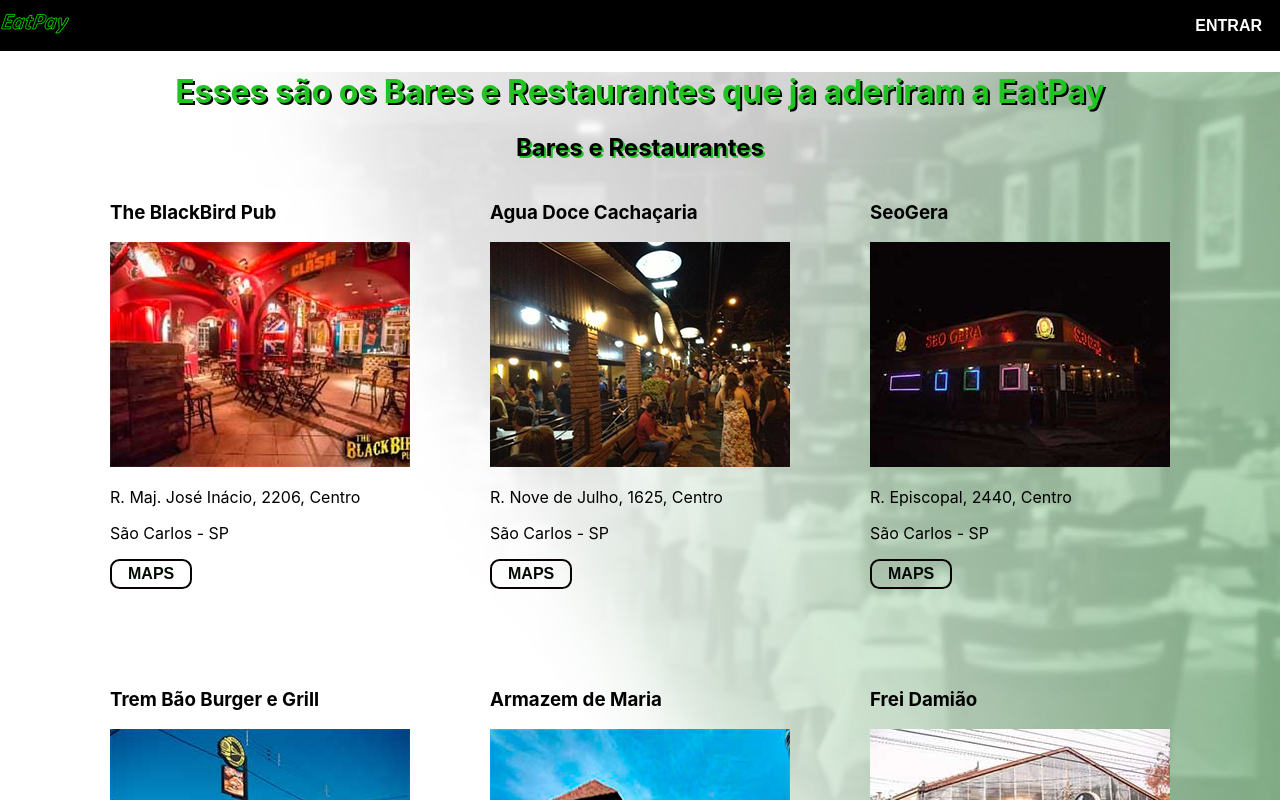
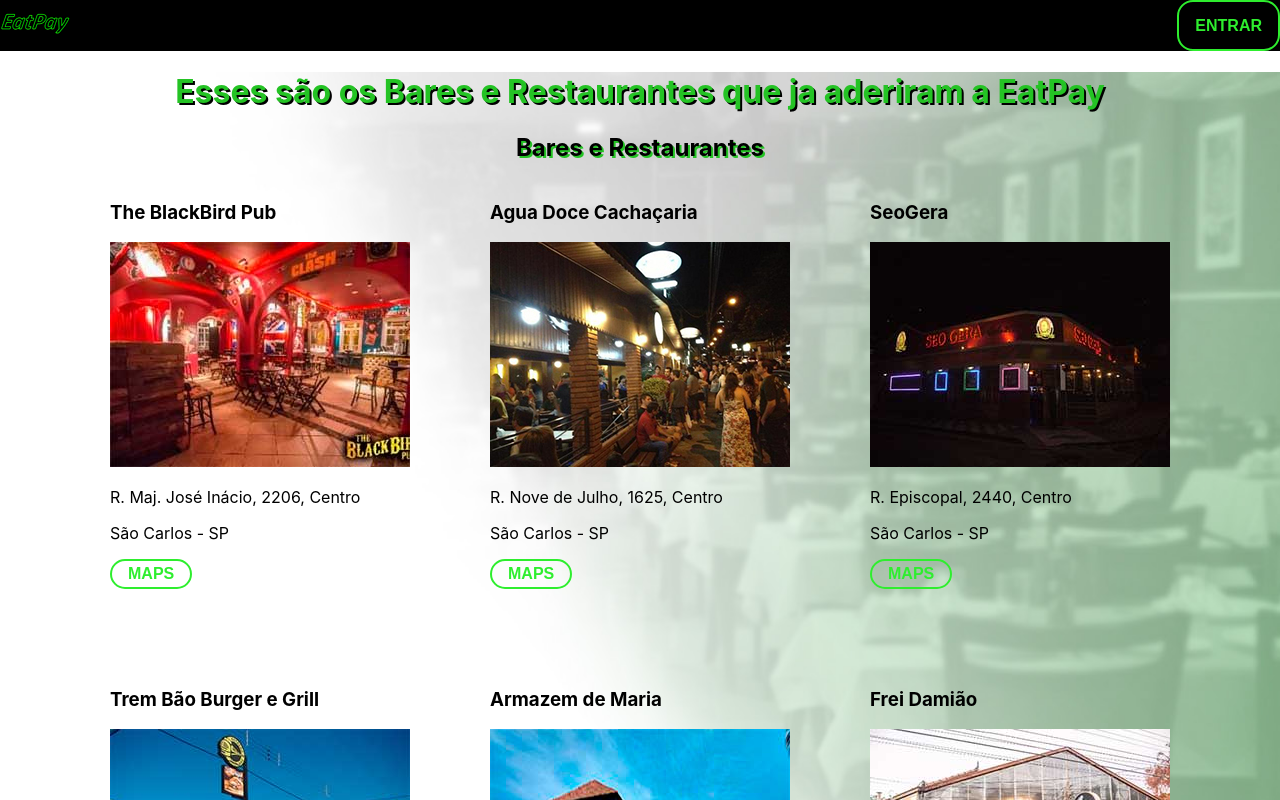
Before and after one commit to alexverrilo/Projeto, a React (Create React App) app in the folder projetointegrador-front-end/: page /bares-restaurantes in a window 1280 px wide. Shown: the top 800 px of the page. Built offline with nearby package versions, Linux system fonts and the light colour scheme.

Commit message:
Editado CSS PaginaPrincipal e Botao

```diff
--- a/projetointegrador-front-end/src/components/Parceiro.tsx
+++ b/projetointegrador-front-end/src/components/Parceiro.tsx
@@ -1,6 +1,6 @@
 import { FunctionComponent, useState } from "react"
 import Pagina from '../components/Pagina'
-import styles from '../styles/PaginaBaresRestaurantes.module.css'
+import Botao from "./Botao"
 
 type Props = {
     id: number
@@ -23,7 +23,8 @@
             <img src={ urlImg } alt={`Foto da fachada do ${nome}`} />
             <p>{local}</p>
             <p>{estado}</p>
-            <button onClick={botaobaresclicado} className={`${styles.btn} ${styles.first} `}>MAPS</button>
+            <Botao>MAPS</Botao>
+            {/* <button onClick={botaobaresclicado} className={`${styles.btn} ${styles.first} `}>MAPS</button> */}
             {
                 (ativado) && <iframe src={ urlGoogleMaps } width="200" height="300" style={{border:0}} loading="lazy"></iframe>
             }
--- a/projetointegrador-front-end/src/pages/principal.tsx
+++ b/projetointegrador-front-end/src/pages/principal.tsx
@@ -30,27 +30,26 @@
                         Ja pensou em ir no seu restaurante preferido sem ter que ficar esperando em filas?<br/>
                         Podendo reservar sua mesa e pagar como quiser!
                     </h2>
-                </header>
-
-
-
-
-
                     <div>
                         <h2>Bares e Restaurantes</h2>
-                     <p>Saiba aqui quais são os BARES e RESTAURANTES que ja aderiram a EatPay. Uma forma nova de pagamento para facilitar a sua diversao.</p>
-                     <NavLink to="/bares-restaurantes"> veja aqui </NavLink>
-                     <h4> Nos da EatPay viemos para mudar o conceito de pagamentos facilitando você nosso cliente, uma proposta nova, você parcelar seus pagamentos naquele momento que você tem a vontade de sair para comer fora ou mesmo tomar uma com os amigos, porem o orcamento esta curto.
+                        {/* <p>Saiba aqui quais são os BARES e RESTAURANTES que ja aderiram a EatPay. Uma forma nova de pagamento para facilitar a sua diversao.</p> */}
+                        <NavLink to="/bares-restaurantes"> Clique aqui e saiba quais são os BARES e RESTAURANTES que ja aderiram a EatPay.<br/>
+                        Uma forma nova de pagamento para facilitar a sua diversao. </NavLink>
+                        <h4 className={styles.p}> Nos da EatPay viemos para mudar o conceito de pagamentos facilitando você nosso cliente, uma proposta nova, você parcelar seus pagamentos naquele momento que você tem a vontade de sair para comer fora ou mesmo tomar uma com os amigos, porem o orcamento esta curto.
                         Sim, isso mesmo iremos parcelar seus pedidos, mas não é apenas essa vantagem,
                         clique aqui e veja todas as nossas funcionalidades.</h4>
+                    </div>
+                </header>
+                <div className={styles.body}>
                     <h3>Quer se tornar nosso parceiro ?</h3>
-                     <p>Preencha nosso formulário de interesse e entraremos em contato através do nosso setor comercial..</p>
+                    <p>Preencha nosso formulário de interesse,<br/>
+                        que entraremos em contato através do nosso setor comercial.</p>
                     <p> <input onChange={ inputChange } placeholder="Nome" /></p>
                     <p> <input onChange={ inputChange } placeholder="E-Mail"/></p>
                     <p> <input onChange={ inputChange } placeholder="Telefone para contato"/></p>
                     <p> <input onChange={ inputChange } placeholder="Cidade"/></p>
                     <p> <input onChange={ inputChange } placeholder="Assunto"/></p>
-                     <button onClick={ botaoenviarclicado }> Enviar </button>
+                    <Botao>ENVIAR</Botao>
                 </div>
             </div>
         </Pagina>
--- a/projetointegrador-front-end/src/styles/Botao.module.css
+++ b/projetointegrador-front-end/src/styles/Botao.module.css
@@ -4,9 +4,9 @@
        -moz-appearance: none;
             appearance: none;
     background-color: transparent;
-    border: 2px solid rgb(0, 0, 0);
-    border-radius: 0.6em;
-    color: #ffffff;
+    border: 2px solid rgb(46, 238, 46);
+    border-radius: 1.0em;
+    color: rgb(46, 238, 46);
     cursor: pointer;
     font-size: 1rem;
     font-weight: 400;
@@ -25,7 +25,7 @@
     }
 
     .btn:hover, .btn:focus {
-      color: rgb(46, 238, 46);
+      color: rgb(255, 255, 255);
       outline: 0;
     }
 
@@ -34,5 +34,5 @@
       transition: box-shadow 300ms ease-in-out, color 300ms ease-in-out;
     }
     .first:hover {
-      box-shadow: 0 0 40px 40px rgb(0, 0, 0) inset;
+      box-shadow: 0 0 10px 10px rgb(46, 238, 46) inset;
     }
--- a/projetointegrador-front-end/src/styles/PaginaBaresRestaurantes.module.css
+++ b/projetointegrador-front-end/src/styles/PaginaBaresRestaurantes.module.css
@@ -20,48 +20,3 @@
     display: flex;
     gap: 80px 80px; /* row-gap column gap */
 }
-.btn {
-    box-sizing: border-box;
-    -webkit-appearance: none;
-       -moz-appearance: none;
-            appearance: none;
-    background-color: transparent;
-    border: 2px solid #080302;
-    border-radius: 0.6em;
-    color: #020802;
-    cursor: pointer;
-    display: -webkit-box;
-    display: -webkit-flex;
-    display: -ms-flexbox;
-    display: flex;
-    -webkit-align-self: center;
-        -ms-flex-item-align: center;
-            align-self: center;
-    font-size: 1rem;
-    font-weight: 400;
-    line-height: 1;
-    padding: 0.3em 1.0em;
-    text-decoration: none;
-    text-align: center;
-    text-transform: uppercase;
-    font-family: 'Montserrat', sans-serif;
-    font-weight: 700;
-    }
-    .first {
-
-      -webkit-transition: box-shadow 300ms ease-in-out, color 300ms ease-in-out;
-      transition: box-shadow 300ms ease-in-out, color 300ms ease-in-out;
-    }
-
-    .btn:hover, .btn:focus {
-      color: rgb(46, 238, 46);
-      outline: 0;
-    }
-
-    .first {
-      -webkit-transition: box-shadow 300ms ease-in-out, color 300ms ease-in-out;
-      transition: box-shadow 300ms ease-in-out, color 300ms ease-in-out;
-    }
-    .first:hover {
-      box-shadow: 0 0 40px 40px #020802 inset;
-    }
--- a/projetointegrador-front-end/src/styles/PaginaPrincipal.module.css
+++ b/projetointegrador-front-end/src/styles/PaginaPrincipal.module.css
@@ -1,3 +1,24 @@
 .root header{
     text-align: center;
 }
+.body {
+    background-color: transparent;
+    text-align: center;
+    border-style: solid;
+    border: 2px solid rgb(46, 238, 46);
+    border-radius: 1.0em;
+    padding: 0.3em 0.5em;
+    color: rgb(46, 238, 46);
+    width: 350px;
+    height: 400px;
+    margin: auto;
+}
+.root h2 {
+    color:black;
+    text-shadow: 2px 2px rgb(36, 195, 36);
+    text-align: center
+}
+.p {
+    background-color: transparent;
+    color: rgb(36, 195, 36)
+}
```
Lines whose indentation alone changed are shown as unchanged.
